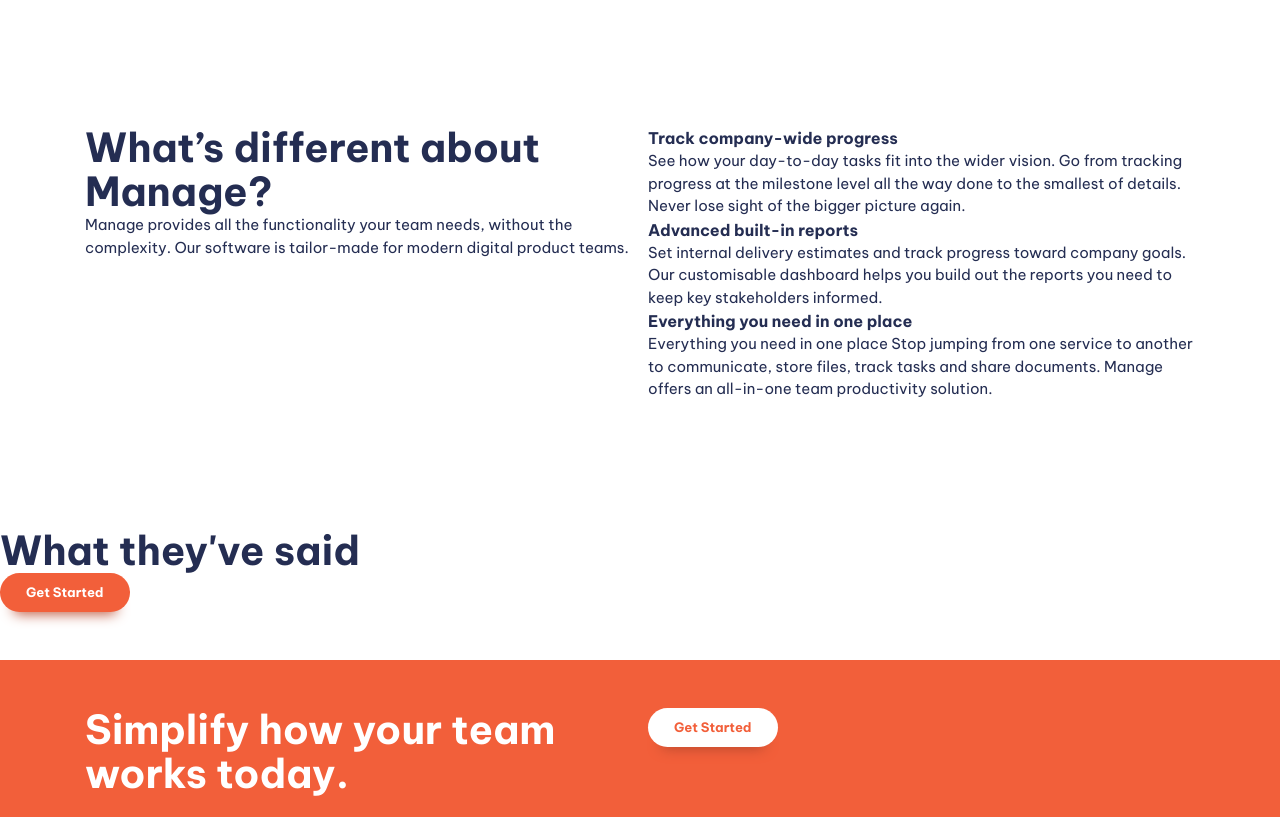
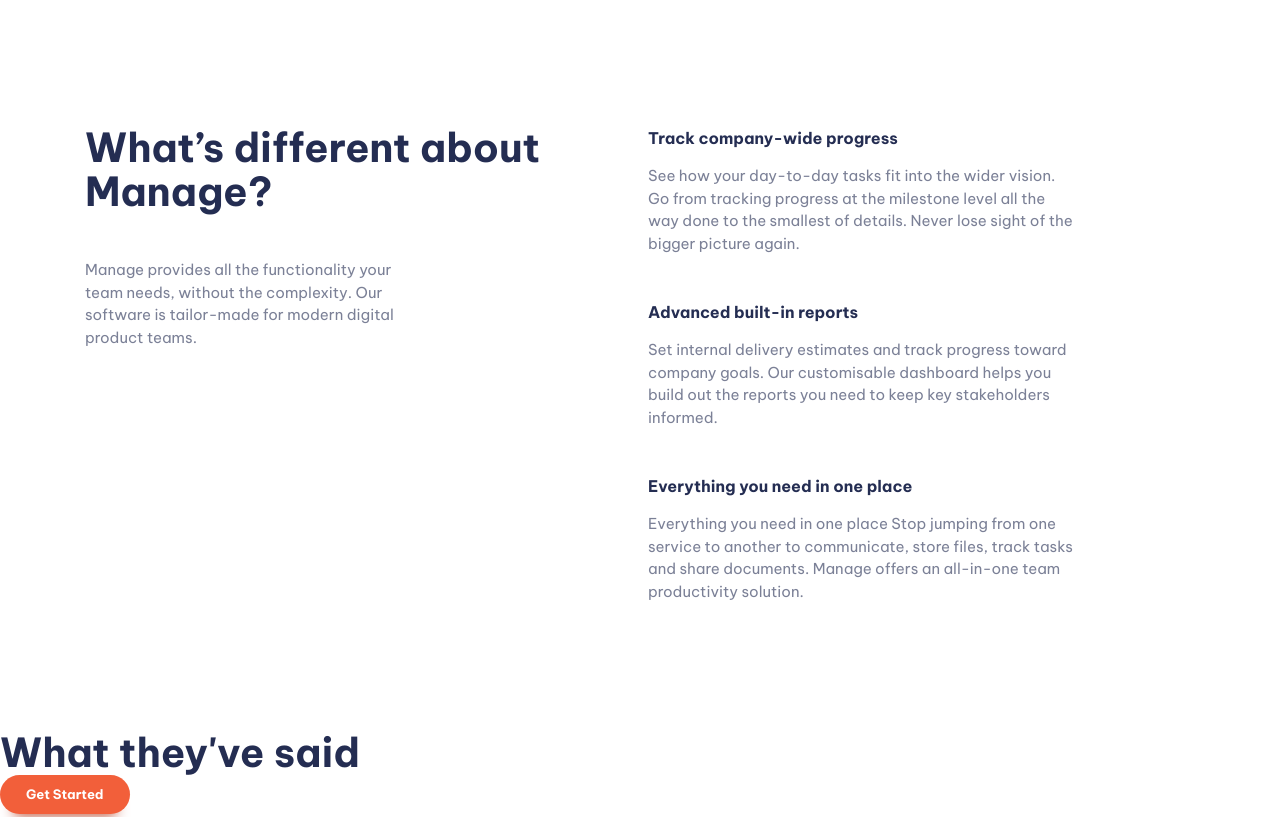
Before and after one commit to BenyaminParang/landing_page_challenge, a website built with Vite: page index.html in a window 1280 px wide. Shown: the part 680-1497 px from the top of the page. Built offline with nearby package versions, Linux system fonts and the light colour scheme.

Commit message:
fix spacings

```diff
--- a/index.html
+++ b/index.html
@@ -40,7 +40,7 @@
     <section class="padding-block-900">
       <div class="container">
         <div class="even-columns">
-          <div>
+          <div class="flow">
             <h1 class="fs-primary-heading fw-bold">
               Bring everyone together to build better products.
             </h1>
@@ -62,7 +62,7 @@
     <section class="padding-block-900">
       <div class="container">
         <div class="even-columns">
-          <div>
+          <div class="flow">
             <h2 class="fs-secondary-heading fw-bold">
               What’s different about Manage?
             </h2>
@@ -73,25 +73,31 @@
             </p>
           </div>
           <div>
-            <ul class="numbered-items" role="list">
+            <ul class="numbered-items | flow" role="list">
               <li>
+                <div class="flow" style="--flow-space: 1em">
                   <h3 class="fs-600 fw-bold">Track company-wide progress</h3>
-                <p>See how your day-to-day tasks fit into the wider vision. Go from
+                  <p data-width="wide">See how your day-to-day tasks fit into the wider vision. Go from
                     tracking progress at the milestone level all the way done to the
                     smallest of details. Never lose sight of the bigger picture again.</p>
+                </div>
               </li>
               <li>
+                <div class="flow" style="--flow-space: 1em">
                   <h3 class="fs-600 fw-bold">Advanced built-in reports</h3>
-                <p>Set internal delivery estimates and track progress toward company
+                  <p data-width="wide">Set internal delivery estimates and track progress toward company
                     goals. Our customisable dashboard helps you build out the reports
                     you need to keep key stakeholders informed.</p>
+                </div>
               </li>
               <li>
+                <div class="flow" style="--flow-space: 1em">
                   <h3 class="fs-600 fw-bold">Everything you need in one place</h3>
-                <p>Everything you need in one place
+                  <p data-width="wide">Everything you need in one place
                     Stop jumping from one service to another to communicate, store files,
                     track tasks and share documents. Manage offers an all-in-one team
                     productivity solution.</p>
+                </div>
               </li>
             </ul>
           </div>
@@ -135,7 +141,7 @@
         </div>
         <div>
           <nav aria-label="footer" class="footer-nav">
-            <ul role="list">
+            <ul class="flow" style="--flow-space: 1em" role="list">
               <li><a href="#">Home</a></li>
               <li><a href="#">Pricing</a></li>
               <li><a href="#">Products</a></li>
--- a/style.css
+++ b/style.css
@@ -120,6 +120,23 @@ svg {
     transition-duration: 0.01ms !important;
     scroll-behavior: auto !important;
   }
+}
+
+/* general styling */
+
+body {
+  font-size: var(--fs-body);
+  font-family: var(--ff-body);
+  color: var(--clr-primary-400);
+}
+
+p:not([class]) {
+  opacity: .6;
+  max-width: 32ch;
+}
+
+p[data-width="wide"] {
+  max-width: 42ch;
 }
 
 /* button */
@@ -368,6 +385,10 @@ svg {
   margin-inline: auto;
 }
 
+:where(.flow :not(:first-child)) {
+  margin-top: var(--flow-space, 3em);
+}
+
 .even-columns {
   display: flex;
   gap: 1rem;
@@ -386,11 +407,3 @@ svg {
     flex-basis: 0;
   }
 }
-
-/* general styling */
-
-body {
-  font-size: var(--fs-body);
-  font-family: var(--ff-body);
-  color: var(--clr-primary-400);
-}
```
Lines whose indentation alone changed are shown as unchanged.
